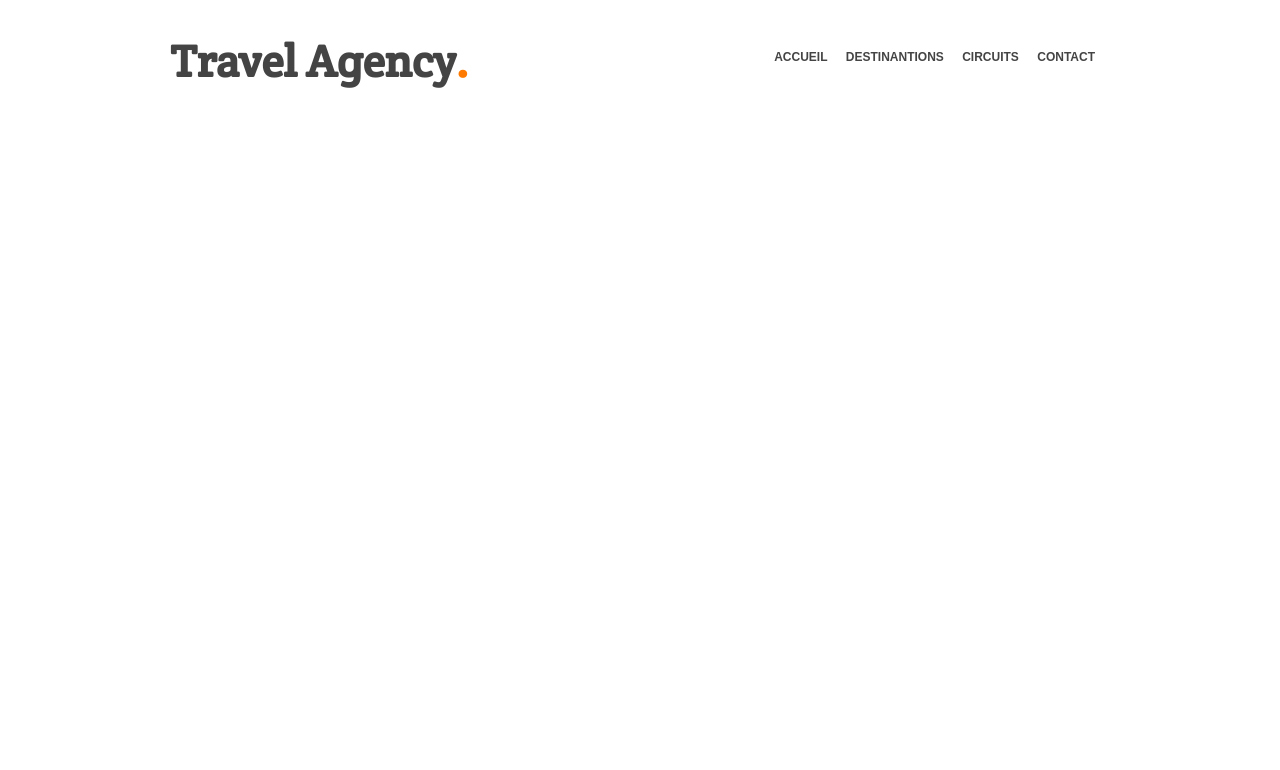
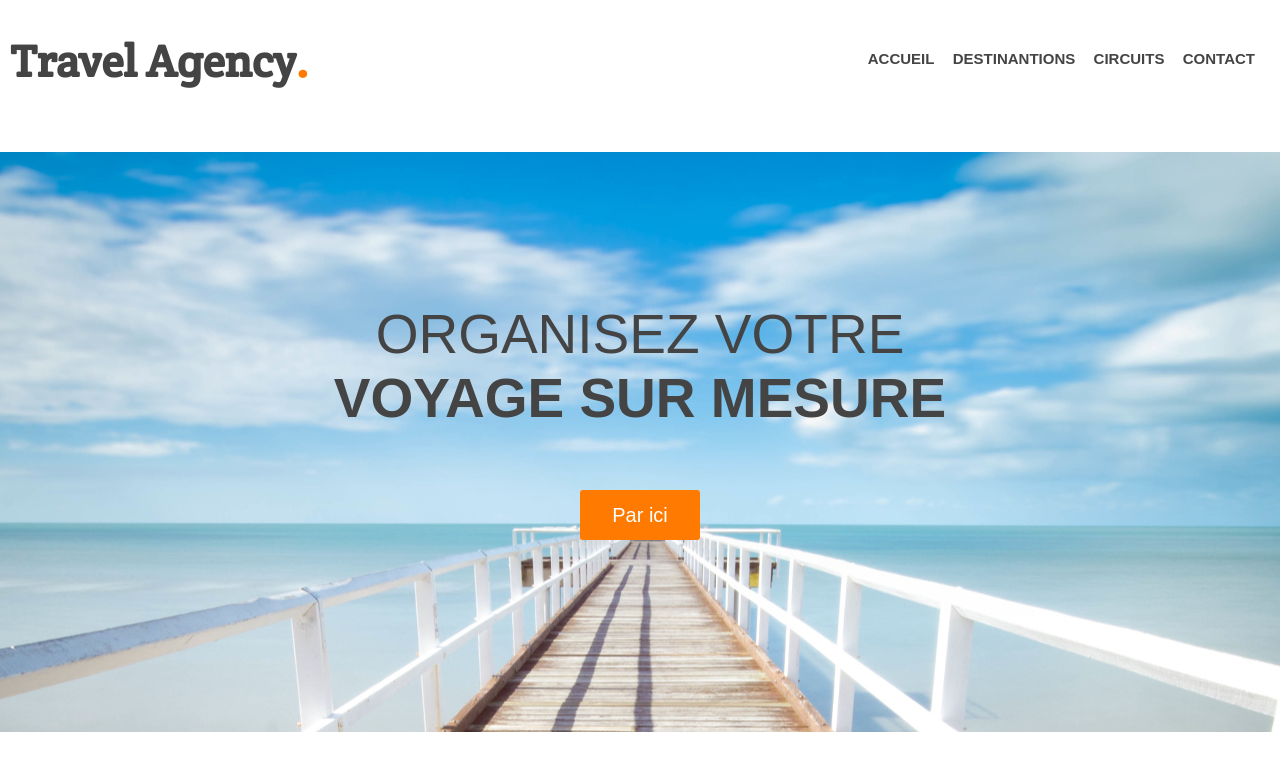
Before and after one commit to Antranig1/SiteVitrine, a plain HTML site: page index.html in a window 1280 px wide. Drawn offline with Linux system fonts and the light colour scheme.

Commit message:
Main Image Section

```diff
--- a/index.html
+++ b/index.html
@@ -27,7 +27,10 @@
     </header>
 
     <section id="main-image">
-      <div class="wrapper"></div>
+      <div class="wrapper">
+        <h2>ORGANISEZ VOTRE <br /><strong>VOYAGE SUR MESURE</strong></h2>
+        <a class="button-1" href="#">Par ici</a>
+      </div>
     </section>
     <section id="steps">
       <div class="wrapper"></div>
--- a/style.css
+++ b/style.css
@@ -22,28 +22,30 @@ ul {
   list-style: none;
 }
 
+h2 {
+  color: #444;
+  font-size: 55px;
+}
+
 body {
   font-family: Arial, sans-serif;
   font-size: 12px;
 }
 
 .wrapper {
-  width: 940px;
-  margin: 0 auto;
+  margin: 0;
   padding: 0 10px;
 }
 
 /* HEADER */
 
-h1 {
+header h1 {
   height: 120px;
 }
-
 header h1 {
-  float: left;
   margin-top: 32px;
+  display: inline-block;
 }
-
 header nav {
   margin-top: 50px;
   float: right;
@@ -57,4 +59,32 @@ nav ul li {
 nav ul li a {
   text-transform: uppercase;
   font-weight: bold;
+  font-size: 15px;
 }
+
+/* Main Image */
+
+#main-image {
+  height: 580px;
+  background: url('Images/main.jpg') center;
+}
+
+#main-image .wrapper h2 {
+  font-weight: normal;
+  text-align: center;
+  text-transform: uppercase;
+  padding: 150px 0 40px 0px;
+  margin-bottom: 20px;
+}
+.button-1 {
+  display: block;
+  width: 120px;
+  height: 50px;
+  margin: 0 auto;
+  background-color: #ff7a00;
+  color: white;
+  font-size: 20px;
+  line-height: 50px;
+  text-align: center;
+  border-radius: 3px;
+}
```
